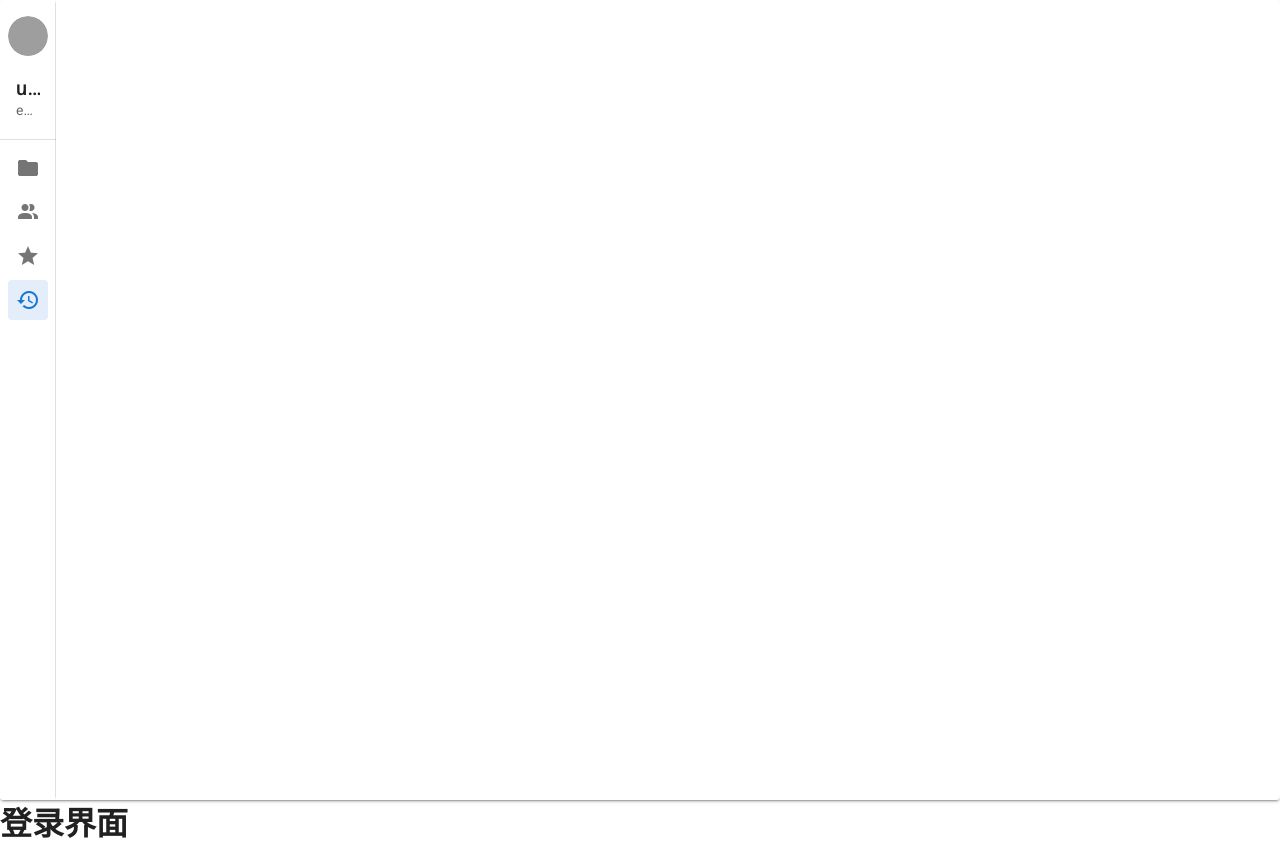
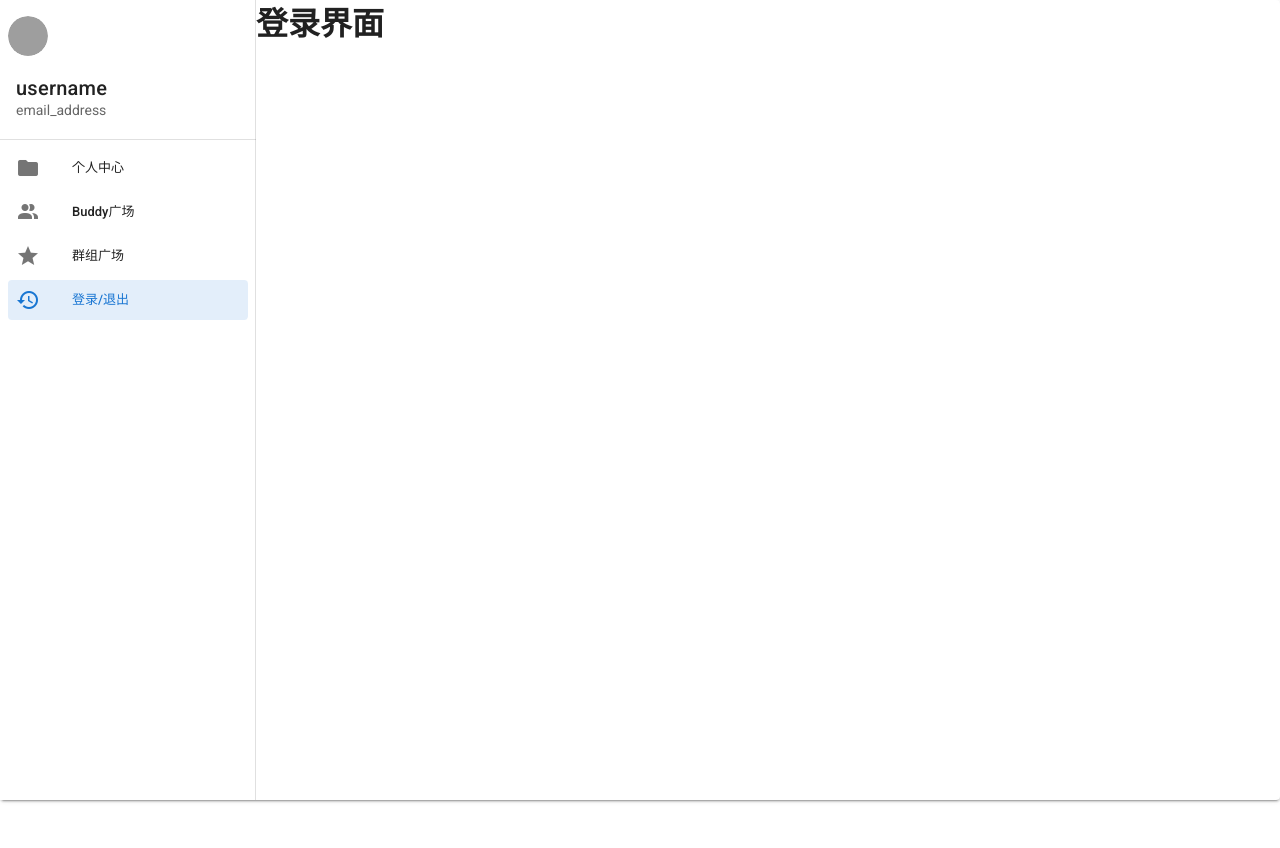
Before and after one commit to TomSawyer2/Buddy, a Vue app: page /login in a window 1280 px wide. After the commit the page ends 800 px from the top, so only its background shows below. Built offline with nearby package versions, Linux system fonts and the light colour scheme; grey boxes are pictures that could not be loaded.

Commit message:
fix：显示bug。

```diff
--- a/src/App.vue
+++ b/src/App.vue
@@ -1,8 +1,10 @@
 <template>
   <v-app>
-    <SideBar />
     <v-main>
-      <router-view />
+      <v-card style="display: flex;">
+        <SideBar />
+        <router-view />
+      </v-card>
     </v-main>
   </v-app>
 </template>
--- a/src/components/SideBar.vue
+++ b/src/components/SideBar.vue
@@ -1,6 +1,5 @@
 <template>
-  <div>
-    <v-card v-bind:style="{ height: pageHeight + 'px' }">
+  <div v-bind:style="{ height: pageHeight + 'px' }">
       <v-navigation-drawer permanent expand-on-hover>
         <v-list>
           <v-list-item class="px-2">
@@ -39,7 +38,6 @@
           </v-list-item-group>
         </v-list>
       </v-navigation-drawer>
-    </v-card>
   </div>
 </template>
 
--- a/src/router/index.ts
+++ b/src/router/index.ts
@@ -6,7 +6,7 @@ Vue.use(VueRouter);
 
 const routes: Array<RouteConfig> = [
   {
-    path: "/",
+    path: "/home",
     name: "Home",
     component: Home,
   },
```
